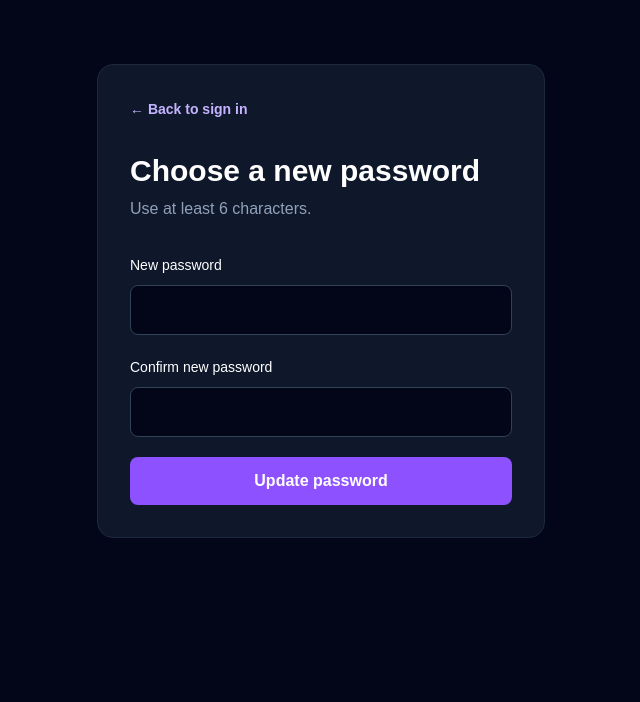
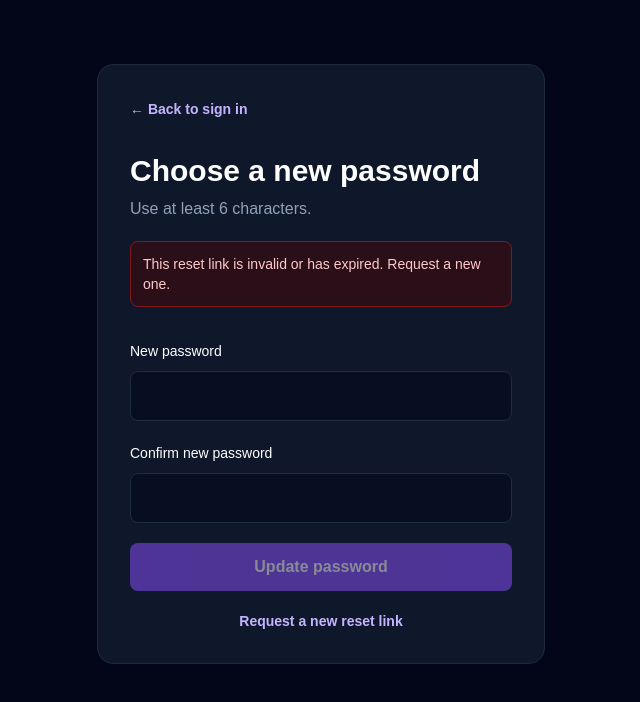
Before and after one commit to simran02-08-2023/batchpulse, a Next.js app: page /auth/reset-password in a window 1280 px wide. Shown: the top 702 px of the page, without its empty margins (319-959 px from the left). Built offline with nearby package versions, Linux system fonts and the light colour scheme; no server answers.

Commit message:
fix: improve password reset flow

```diff
--- a/app/auth/actions.ts
+++ b/app/auth/actions.ts
@@ -93,7 +93,7 @@ export async function requestPasswordReset(formData: FormData) {
   }
 
   const { error } = await supabase.auth.resetPasswordForEmail(email, {
-    redirectTo: `${siteUrl}/auth/callback`,
+    redirectTo: `${siteUrl}/auth/reset-password`,
   });
 
   if (error) {
--- a/app/auth/reset-password/page.tsx
+++ b/app/auth/reset-password/page.tsx
@@ -1,12 +1,69 @@
+"use client";
+
 import Link from "next/link";
-import { updatePassword } from "../actions";
+import { useEffect, useState } from "react";
+import { useRouter, useSearchParams } from "next/navigation";
+import { createClient } from "@/lib/supabase/client";
 
-type Props = {
-  searchParams: Promise<{ error?: string }>;
-};
+export default function ResetPasswordPage() {
+  const router = useRouter();
+  const searchParams = useSearchParams();
 
-export default async function ResetPasswordPage({ searchParams }: Props) {
-  const { error } = await searchParams;
+  const [ready, setReady] = useState(false);
+  const [error, setError] = useState(searchParams.get("error") || "");
+  const [password, setPassword] = useState("");
+  const [confirmPassword, setConfirmPassword] = useState("");
+  const [submitting, setSubmitting] = useState(false);
+
+  useEffect(() => {
+    const supabase = createClient();
+
+    async function verifyRecoverySession() {
+      const { data, error: sessionError } = await supabase.auth.getSession();
+
+      if (sessionError || !data.session) {
+        setError("This reset link is invalid or has expired. Request a new one.");
+        setReady(true);
+        return;
+      }
+
+      setReady(true);
+    }
+
+    verifyRecoverySession();
+  }, []);
+
+  async function handleSubmit(event: React.FormEvent<HTMLFormElement>) {
+    event.preventDefault();
+
+    if (password.length < 6) {
+      setError("Password must be at least 6 characters.");
+      return;
+    }
+
+    if (password !== confirmPassword) {
+      setError("Passwords do not match.");
+      return;
+    }
+
+    setSubmitting(true);
+    setError("");
+
+    const supabase = createClient();
+
+    const { error: updateError } = await supabase.auth.updateUser({
+      password,
+    });
+
+    if (updateError) {
+      setError("Could not update password. Request a new reset link and try again.");
+      setSubmitting(false);
+      return;
+    }
+
+    await supabase.auth.signOut();
+    router.replace("/login?message=Password%20updated.%20Please%20sign%20in.");
+  }
 
   return (
     <main className="min-h-screen bg-slate-950 px-6 py-16 text-white">
@@ -16,46 +73,64 @@ export default async function ResetPasswordPage({ searchParams }: Props) {
         </Link>
 
         <h1 className="mt-8 text-3xl font-bold">Choose a new password</h1>
-        <p className="mt-2 text-slate-400">
-          Use at least 6 characters.
-        </p>
+        <p className="mt-2 text-slate-400">Use at least 6 characters.</p>
 
+        {!ready ? (
+          <p className="mt-8 text-slate-300">Verifying your reset link…</p>
+        ) : (
+          <>
             {error ? (
               <p className="mt-5 rounded-lg border border-red-900 bg-red-950/50 p-3 text-sm text-red-200">
                 {error}
               </p>
             ) : null}
 
-        <form action={updatePassword} className="mt-8 space-y-5">
+            <form onSubmit={handleSubmit} className="mt-8 space-y-5">
               <label className="block">
                 <span className="text-sm font-medium">New password</span>
                 <input
-              name="password"
                   type="password"
                   required
                   minLength={6}
-              className="mt-2 w-full rounded-lg border border-slate-700 bg-slate-950 px-4 py-3 outline-none focus:border-violet-400"
+                  value={password}
+                  onChange={(event) => setPassword(event.target.value)}
+                  disabled={Boolean(error)}
+                  className="mt-2 w-full rounded-lg border border-slate-700 bg-slate-950 px-4 py-3 outline-none focus:border-violet-400 disabled:cursor-not-allowed disabled:opacity-50"
                 />
               </label>
 
               <label className="block">
                 <span className="text-sm font-medium">Confirm new password</span>
                 <input
-              name="confirmPassword"
                   type="password"
                   required
                   minLength={6}
-              className="mt-2 w-full rounded-lg border border-slate-700 bg-slate-950 px-4 py-3 outline-none focus:border-violet-400"
+                  value={confirmPassword}
+                  onChange={(event) => setConfirmPassword(event.target.value)}
+                  disabled={Boolean(error)}
+                  className="mt-2 w-full rounded-lg border border-slate-700 bg-slate-950 px-4 py-3 outline-none focus:border-violet-400 disabled:cursor-not-allowed disabled:opacity-50"
                 />
               </label>
 
               <button
                 type="submit"
-            className="w-full rounded-lg bg-violet-500 px-5 py-3 font-semibold hover:bg-violet-400"
+                disabled={submitting || Boolean(error)}
+                className="w-full rounded-lg bg-violet-500 px-5 py-3 font-semibold hover:bg-violet-400 disabled:cursor-not-allowed disabled:opacity-50"
               >
-            Update password
+                {submitting ? "Updating password…" : "Update password"}
               </button>
             </form>
+
+            {error ? (
+              <Link
+                href="/forgot-password"
+                className="mt-5 block text-center text-sm font-semibold text-violet-300"
+              >
+                Request a new reset link
+              </Link>
+            ) : null}
+          </>
+        )}
       </section>
     </main>
   );
```
Lines whose indentation alone changed are shown as unchanged.
